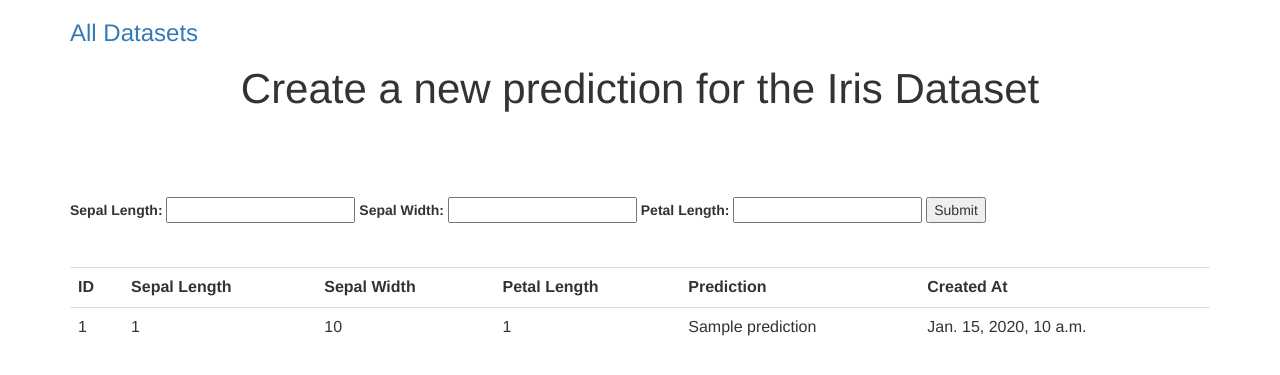
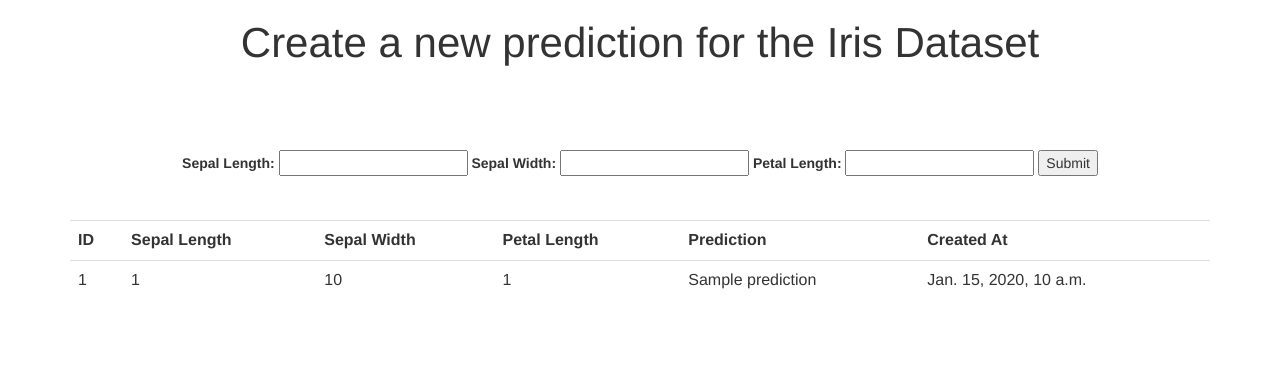
Before and after one commit to rasensio1/bigml-sample, a Django app: template restembed/core/templates/core/index.html in a window 1280 px wide. Shown: the top 375 px of the page. Run offline with Django 3.2, Linux system fonts and the light colour scheme; the template is opened without the code that fills it: most values are stand-ins (such as "Sample title", 1, 10 or a date in 2020); some libraries are stand-ins or nearby versions.

Commit message:
stop at mvp

```diff
--- a/restembed/core/static/core/style.css
+++ b/restembed/core/static/core/style.css
@@ -6,4 +6,5 @@
 
 #new-pred {
   margin-bottom: 3em;
+  text-align: center;
 }
--- a/restembed/core/templates/core/index.html
+++ b/restembed/core/templates/core/index.html
@@ -6,7 +6,6 @@
 </head>
 <body>
   <div class= 'container'>
-    <h3><a href="{% url 'core:set_index' %}">All Datasets</a></h3>
     <h2 class='intro'>Create a new prediction for the Iris Dataset</h2>
       <form id ='new-pred' class='form-inline' action="{% url 'core:new' %}" method="post">
         {% csrf_token %}
```
Also changed, not shown: db.sqlite3.
